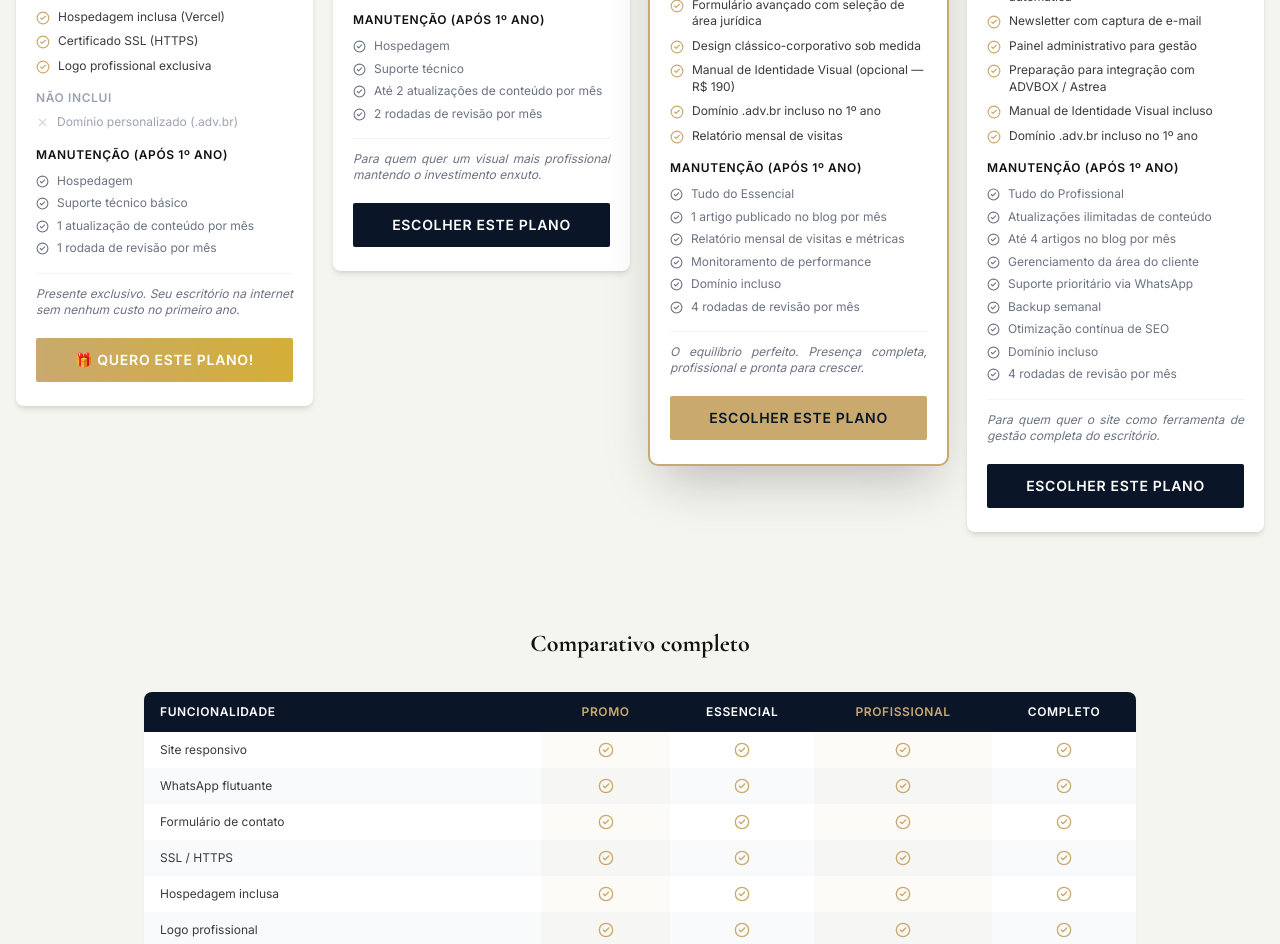
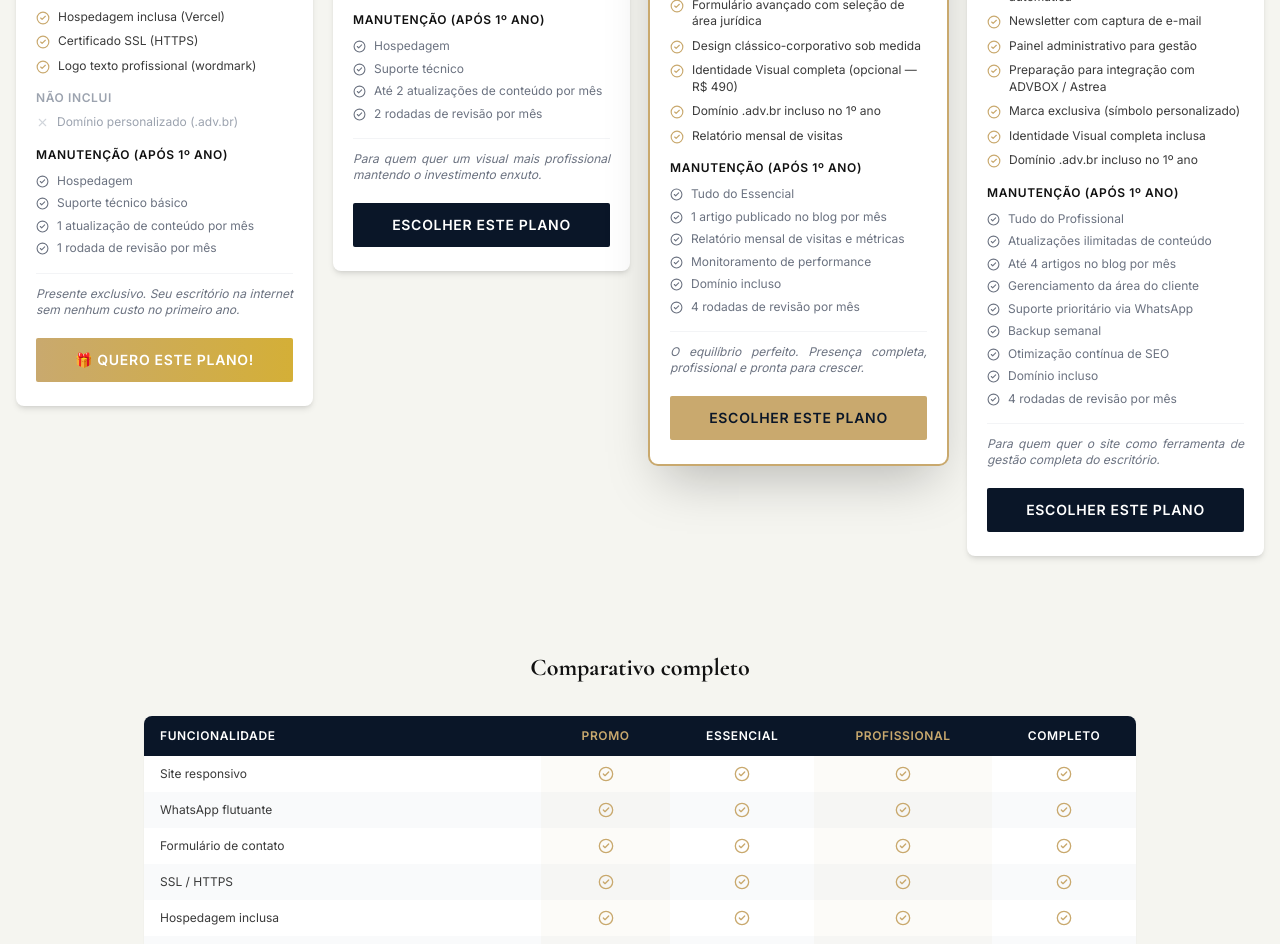
Before and after one commit to guitorade/HC-adv, a React (Vite) app: page /proposta in a window 1280 px wide. Shown: the part 1340-2284 px from the top of the page. Built offline with nearby package versions, Linux system fonts and the light colour scheme; no server answers.

Commit message:
feat(proposal): reestruturar pricing logo/identidade visual

```diff
--- a/src/pages/Proposal.jsx
+++ b/src/pages/Proposal.jsx
@@ -23,7 +23,7 @@ const plans = [
       'Formulário de contato básico',
       'Hospedagem inclusa (Vercel)',
       'Certificado SSL (HTTPS)',
-      'Logo profissional exclusiva',
+      'Logo texto profissional (wordmark)',
     ],
     notIncluded: ['Domínio personalizado (.adv.br)'],
     maintenance: [
@@ -80,7 +80,7 @@ const plans = [
       'Página de equipe com perfis dos sócios',
       'Formulário avançado com seleção de área jurídica',
       'Design clássico-corporativo sob medida',
-      'Manual de Identidade Visual (opcional — R$ 190)',
+      'Identidade Visual completa (opcional — R$ 490)',
       'Domínio .adv.br incluso no 1º ano',
       'Relatório mensal de visitas',
     ],
@@ -115,7 +115,8 @@ const plans = [
       'Newsletter com captura de e-mail',
       'Painel administrativo para gestão',
       'Preparação para integração com ADVBOX / Astrea',
-      'Manual de Identidade Visual incluso',
+      'Marca exclusiva (símbolo personalizado)',
+      'Identidade Visual completa inclusa',
       'Domínio .adv.br incluso no 1º ano',
     ],
     maintenance: [
@@ -139,8 +140,9 @@ const tableRows = [
   { feature: 'Formulário de contato', promo: true, essencial: true, profissional: true, completo: true },
   { feature: 'SSL / HTTPS', promo: true, essencial: true, profissional: true, completo: true },
   { feature: 'Hospedagem inclusa', promo: true, essencial: true, profissional: true, completo: true },
-  { feature: 'Logo profissional', promo: true, essencial: true, profissional: true, completo: true },
-  { feature: 'Manual de Identidade Visual', promo: false, essencial: false, profissional: '+R$ 190', completo: true },
+  { feature: 'Logo texto (wordmark)', promo: true, essencial: true, profissional: true, completo: true },
+  { feature: 'Marca exclusiva (símbolo)', promo: '+R$ 490', essencial: '+R$ 490', profissional: '+R$ 490', completo: true },
+  { feature: 'Identidade Visual completa', promo: '+R$ 890', essencial: '+R$ 890', profissional: '+R$ 490', completo: true },
   { feature: 'Domínio .adv.br', promo: false, essencial: false, profissional: true, completo: true },
   { feature: 'Multi-página (6 páginas)', promo: false, essencial: false, profissional: true, completo: true },
   { feature: 'Blog com artigos', promo: false, essencial: false, profissional: true, completo: true },
```
